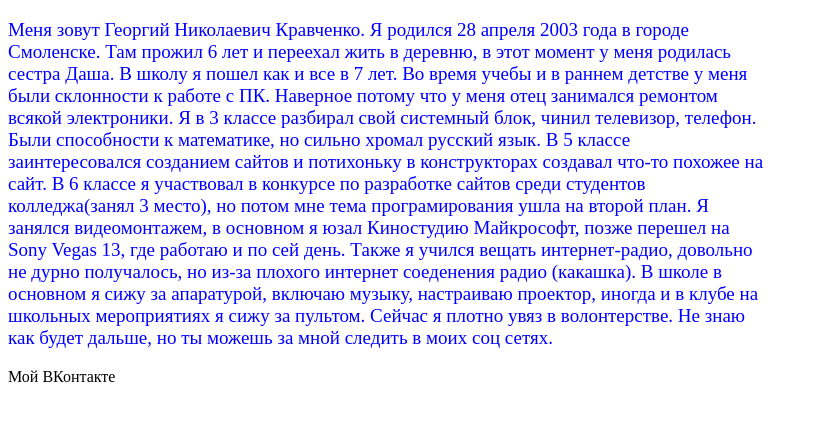
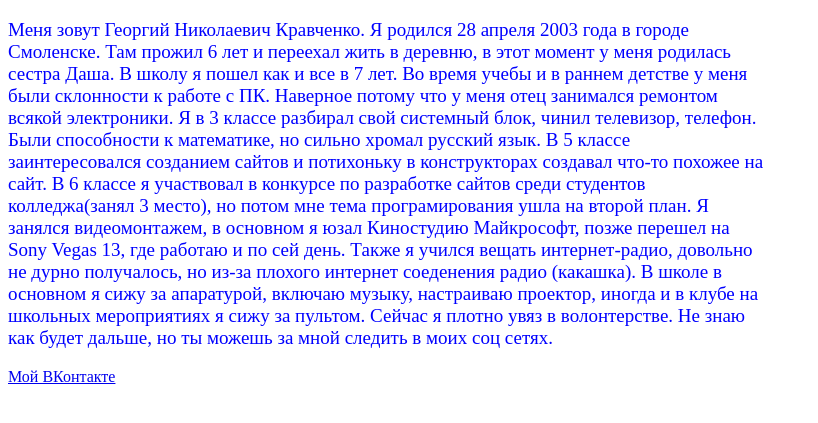
Before and after one commit to KravchenkoGN/KravchenkoGN.github.io, a plain HTML site: page index.html in a window 1280 px wide. Shown: the part 61-484 px from the top of the page, without its empty margins (0-818 px from the left). Drawn offline with Linux system fonts and the light colour scheme.

Commit message:
Update index.html

```diff
--- a/index.html
+++ b/index.html
@@ -33,6 +33,6 @@
    Сейчас я плотно увяз в волонтерстве.
    Не знаю как будет дальше, но ты можешь за мной следить в моих соц сетях.
 </p>
-  <a src='https://vk.com/georgiy.com2015'>Мой ВКонтакте</a>
+  <a href="https://vk.com/georgiy.com2015">Мой ВКонтакте</a>
  </body>
 </html>
```
